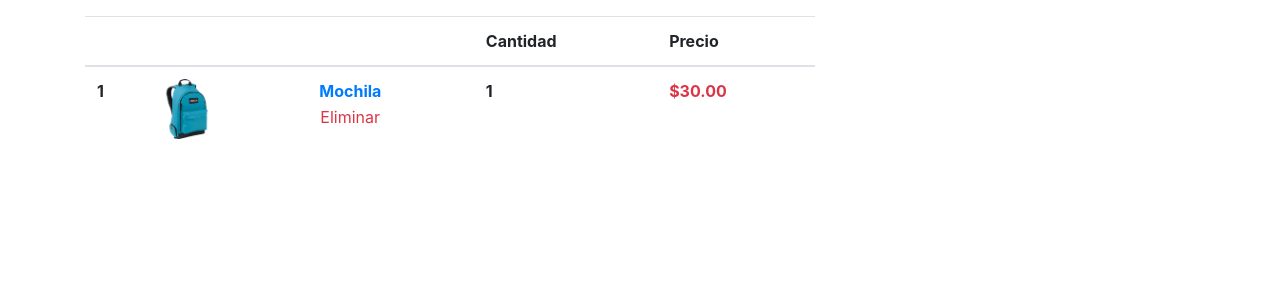
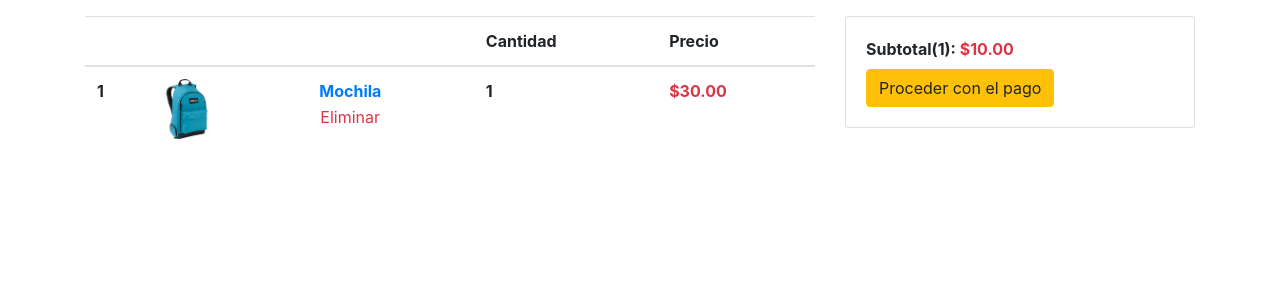
Before and after one commit to ajpernalete/django_prueba, a Django app: template carts/templates/carts/cart.html in a window 1280 px wide. Shown: the part 56-356 px from the top of the page. Run offline with Django 3.2, Linux system fonts and the light colour scheme; the template is opened without the code that fills it: values that come from a table or form of the project are taken from there, others are empty; data comes from the database, SQL or seed files in the repository; tables that the repository leaves empty hold one stand-in row (values such as "Sample post"); lists and menus that the app fills with data are empty; some libraries are stand-ins or nearby versions.

Commit message:
Se calcula subtotal y total de productos del carrito. Se agrego en el carrito el subtotal.

```diff
--- a/carts/models.py
+++ b/carts/models.py
@@ -1,4 +1,5 @@
 import uuid
+import decimal
 
 from django.db import models
 
@@ -6,6 +7,7 @@ from users.models import User
 from products.models import Product
 
 from django.db.models.signals import pre_save
+from django.db.models.signals import m2m_changed
 
 class Cart(models.Model):
     cart_id = models.CharField(max_length=100,null=False,blank=False,unique=True)
@@ -15,11 +17,30 @@ class Cart(models.Model):
     total = models.DecimalField(default=0.0, max_digits=8,decimal_places=2)
     creates_at = models.DateTimeField(auto_now_add=True)
 
+    FEE = 0.05 # 0.5%
+
     def __str__(self):
         return self.cart_id
+
+    def update_totals(self):
+        self.update_subtotal()
+        self.update_total()
+
+    def update_subtotal(self):
+        self.subtotal = sum([ product.price for product in self.products.all() ])
+        self.save()
+
+    def update_total(self):
+        self.total = self.subtotal + (self.subtotal * decimal.Decimal(Cart.FEE) )
+        self.save()
 
 def set_cart_id(sender, instance, *args, **kwargs):
     if not instance.cart_id:
         instance.cart_id = str(uuid.uuid4())
 
+def update_totals(sender, instance, action, *args, **kwargs):
+    if action == 'post_add' or action == 'post_remove' or action == 'post_clear':
+        instance.update_totals()
+
 pre_save.connect(set_cart_id, sender = Cart)
+m2m_changed.connect(update_totals, sender=Cart.products.through)
--- a/carts/templates/carts/add.html
+++ b/carts/templates/carts/add.html
@@ -24,6 +24,12 @@
     <div class="font-weight-bold text-danger">
         {{ product.price | price_format }}
     </div>
+    <div class="mt-2">
+        <a href="{% url 'carts:cart' %}" class="btn btn-info">Ver carrito</a>
+    </div>
+    <div class="mt-2">
+        <a href="{% url 'index' %}">Seguir comprando</a>
+    </div>
 
 </div>
 
--- a/carts/templates/carts/cart.html
+++ b/carts/templates/carts/cart.html
@@ -42,7 +42,16 @@
             </table>
         </div>
         <div class="col">
-
+            <div class="card">
+                <div class="card-body">
+                    <div class="font-weight-bold">
+                        Subtotal({{ cart.products.count }}): <span class="text-danger">{{ cart.subtotal | price_format }}</span>
+                    </div>
+                    <div class="mt-2">
+                        <a href="#" class="btn btn-warning">Proceder con el pago</a>
+                    </div>
+                </div>
+            </div>
         </div>
     {% else %}
         <div class="col">
```
